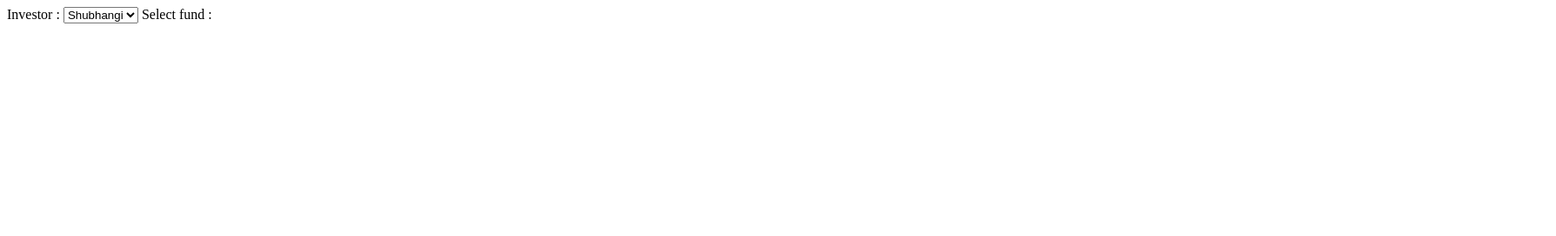
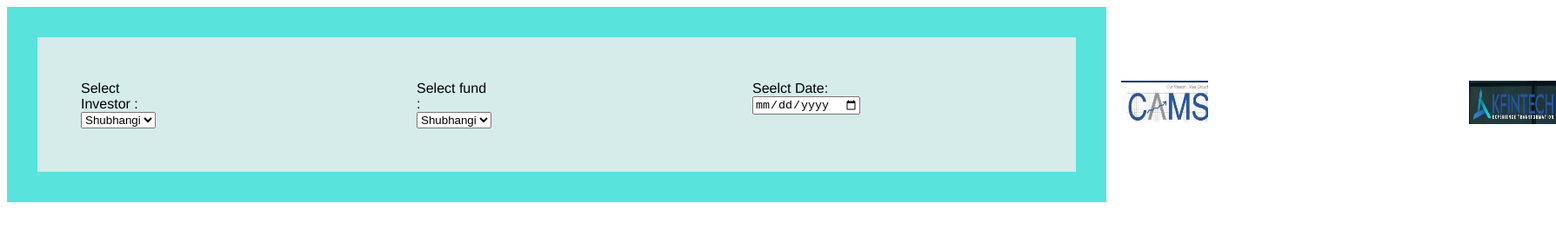
Before and after one commit to ShubhangiWani2023/Tracker, a plain HTML site: page index.html in a window 1280 px wide. Shown: the whole page at 87% size, 1789 px wide, since content can reach past the window. Drawn offline with Linux system fonts and the light colour scheme.

Commit message:
added more components
added more code

```diff
--- a/index.html
+++ b/index.html
@@ -8,13 +8,34 @@
   <link rel="stylesheet" type="text/css" href="./style.css" />
   <body>
     <form>
-      <label class="labels">Investor :</label>
-      <select id="investor">
-        <option>Shubhangi</option>
-        <option>Yogesh</option>
-        <option>Parnavi</option>
-      </select>
-      <label class="labels">Select fund : </label>
+      <div class="main-content">
+        <div class="component">
+          <label class="labels">Select Investor :</label>
+          <select id="investor">
+            <option value="Shubhangi">Shubhangi</option>
+            <option value="Yogesh">Yogesh</option>
+            <option value="Parnavi">Parnavi</option>
+          </select>
+        </div>
+        <div class="component">
+          <label class="labels">Select fund : </label>
+          <select id="investor">
+            <option value="Shubhangi">Shubhangi</option>
+            <option value="Yogesh">Yogesh</option>
+            <option value="Parnavi">Parnavi</option>
+          </select>
+        </div>
+        <div class="component">
+          <label> Seelct Date: </label>
+          <input type="date" />
+        </div>
+        <div class="component">
+          <a href="/"><img src="cams.jpg" class="image" /></a>
+        </div>
+        <div class="component">
+          <a href="/"><img class="image" src="kfin.jpg" /></a>
+        </div>
+      </div>
     </form>
   </body>
   <script src="component.js"></script>
--- a/style.css
+++ b/style.css
@@ -1,6 +1,19 @@
-.labels {
-  display: inline-flex;
+.component {
+  margin: 50px;
+  font-family: "Franklin Gothic Medium", "Arial Narrow", Arial, sans-serif;
+}
+.main-content {
+  background-color: rgb(213, 236, 235);
+  border: 35px solid rgb(89, 227, 221);
+  display: flex;
+  justify-content: flex-start;
+  flex-direction: row;
+  gap: 200px;
 }
 #investor {
-  display: inline-flex;
+  display: flex;
 }
+.image {
+  width: 100px;
+  height: 50px;
+}
```
Also changed, not shown: cams.jpg (added), kfin.jpg (added).
